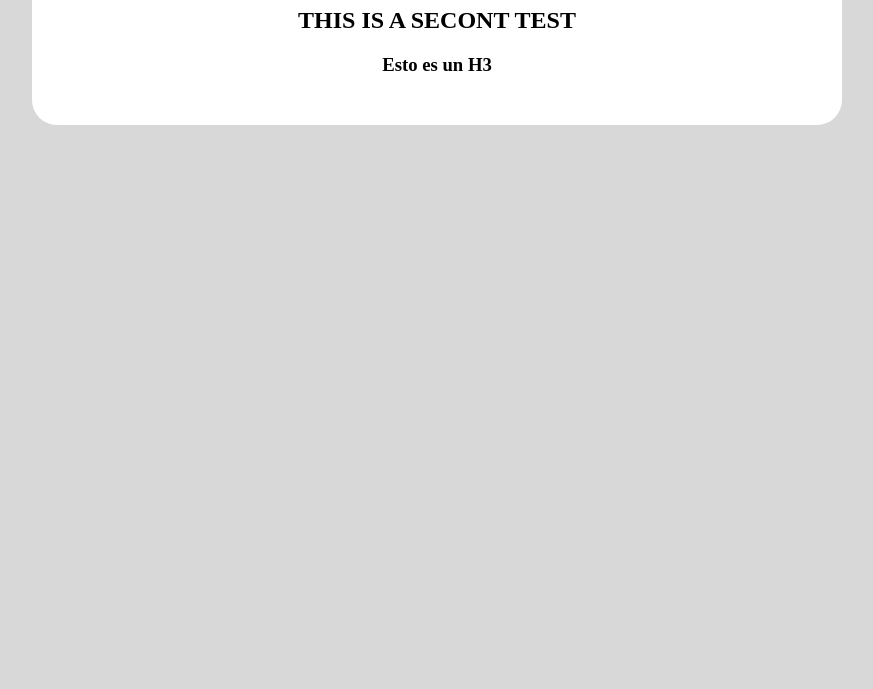
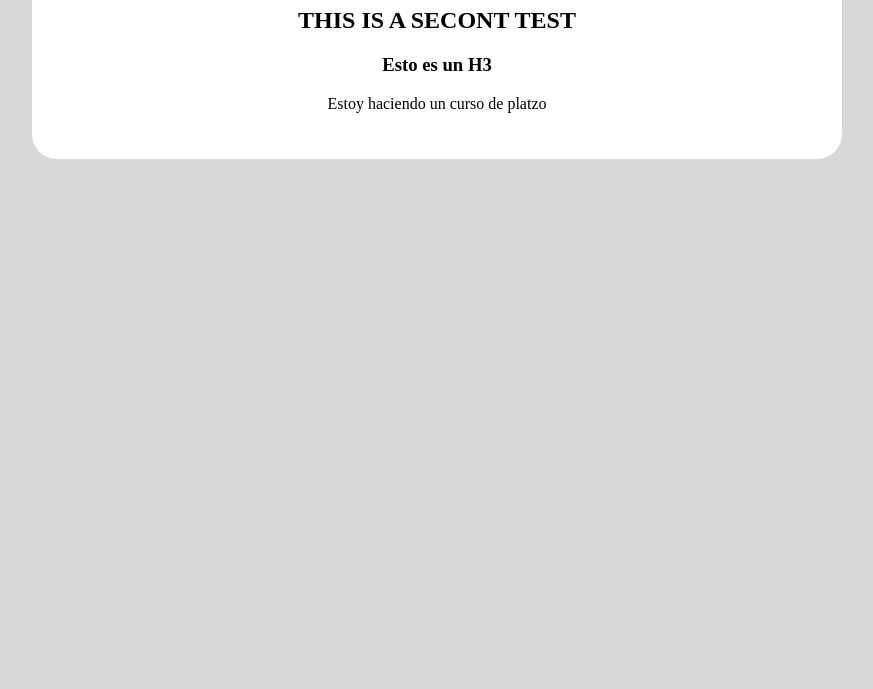
Before and after one commit to miiguellangell/projects, a plain HTML site: page index.html in a window 1280 px wide. Shown: the part 111-800 px from the top of the page, without its empty margins (203-1076 px from the left). Drawn offline with Linux system fonts and the light colour scheme.

Commit message:
En este cambio agregue un parrafo

```diff
--- a/index.html
+++ b/index.html
@@ -13,6 +13,7 @@
                 THIS IS A SECONT TEST
             </h2>
             <h3>Esto es un H3</h3>
+            <p> Estoy haciendo un curso de platzo</p>
         </div>
 
 
```
